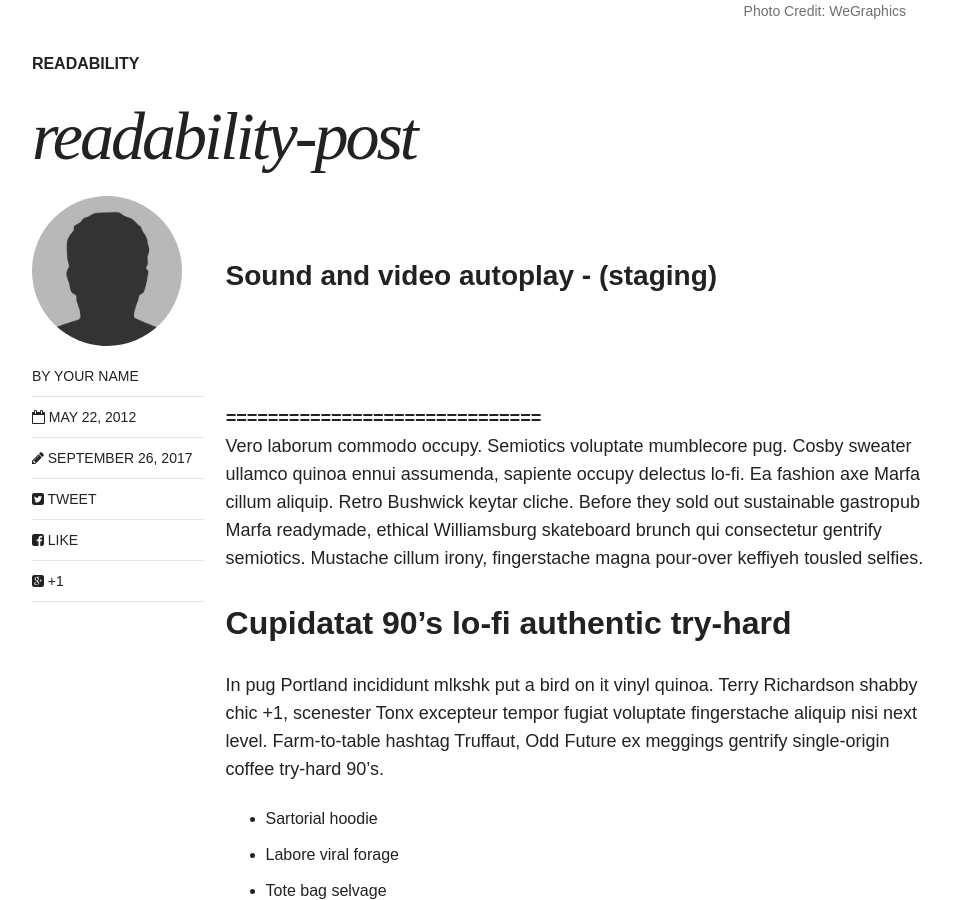
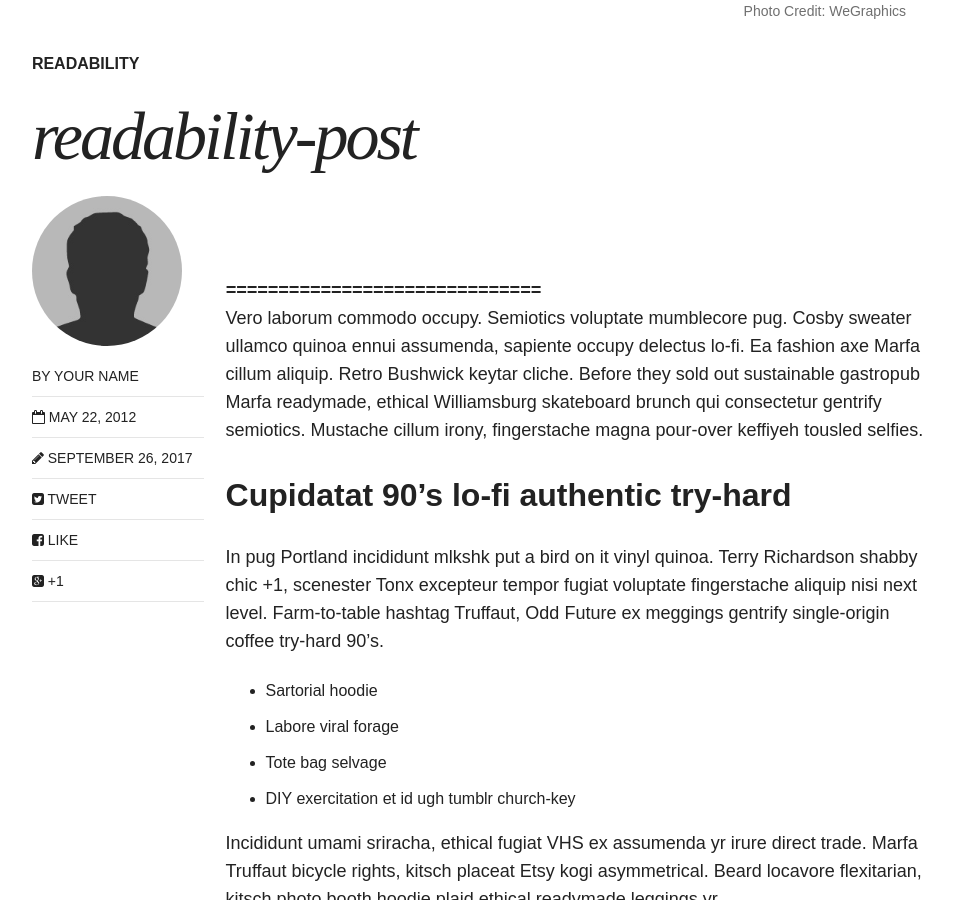
Before and after one commit to galdil/galdil.github.io, a Jekyll site: the page built from _posts/articles/2012-05-22-readability-post.md, in a window 1280 px wide and 900 px high, scrolled down 696 px. Shown: the whole window, without its empty margins (154-1107 px from the left). Built offline with Jekyll 4.4.1, drawn with Linux system fonts in a browser that asks for light colours; nearby versions of some CDN libraries.

Commit message:
Update 2012-05-22-readability-post.md

```diff
--- a/_posts/articles/2012-05-22-readability-post.md
+++ b/_posts/articles/2012-05-22-readability-post.md
@@ -13,9 +13,7 @@
 share: true
 ---
 <br>
-### Sound and video autoplay - (staging)
-<br>
-<div class="apester-media" data-media-id="5aa108fc98ecc6ae5c8c46f9" height="512"></div><script async src="https://storage.googleapis.com/apester-stg/sdk/pe/core.min.js"></script>
+<div class="apester-media" data-media-id="5aaf7ed0510153052aadc923" height="512"></div><script async src="//static.apester.com/js/sdk/v2.0/apester-javascript-sdk.min.js"></script>
 <br>
 ***==============================***<br>
 Vero laborum commodo occupy. Semiotics voluptate mumblecore pug. Cosby sweater ullamco quinoa ennui assumenda, sapiente occupy delectus lo-fi. Ea fashion axe Marfa cillum aliquip. Retro Bushwick keytar cliche. Before they sold out sustainable gastropub Marfa readymade, ethical Williamsburg skateboard brunch qui consectetur gentrify semiotics. Mustache cillum irony, fingerstache magna pour-over keffiyeh tousled selfies.
```
